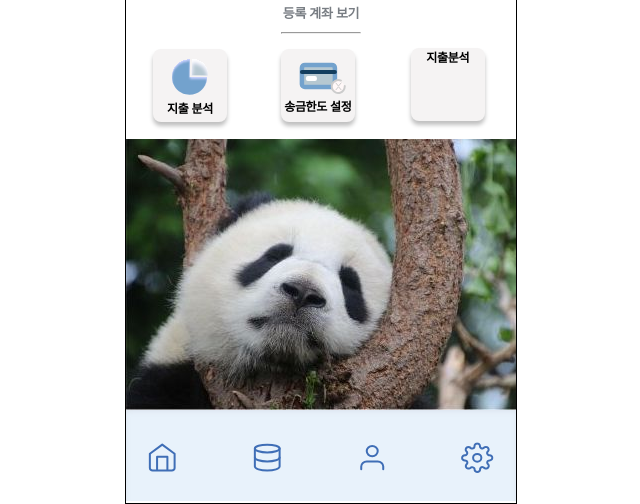
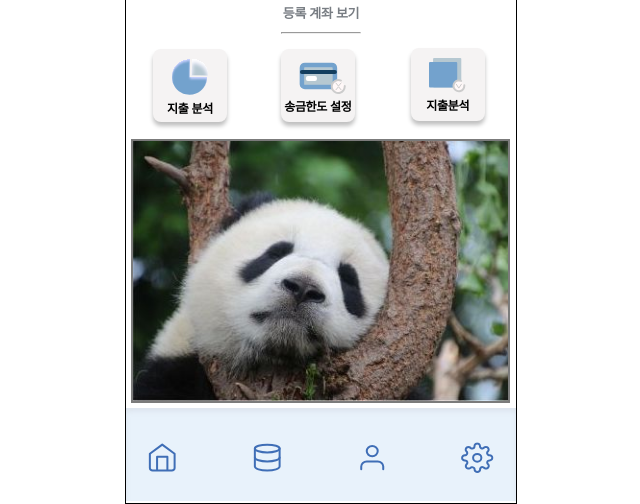
Before and after one commit to likelion4thhackathon/Frontend_4team, a plain HTML site: page Phone/phone.html in a window 1280 px wide. Shown: the part 342-846 px from the top of the page, without its empty margins (319-959 px from the left). Drawn offline with Linux system fonts and the light colour scheme; a web font is replaced by a local one.

Commit message:
feat: 레이아웃 수정 완료

```diff
--- a/Phone/phone.html
+++ b/Phone/phone.html
@@ -477,6 +477,12 @@
                 margin-left:25%;
                 margin-top:45%;
             }
+            img{
+                width:375px;
+                height:260px;
+                margin-left:5px;
+                border: 2px solid rgb(123, 123, 123)
+            }
         </style>
     </head>
     <body>
@@ -672,7 +678,16 @@
                     </div>
                     <div id="butoon3">
                         <div id="realbutton3">
-                            지출분석
+                            <svg class="centericon" xmlns="http://www.w3.org/2000/svg" width="37" height="35" viewBox="0 0 37 35" fill="none">
+                                <rect x="4.07599" width="28.2145" height="29.4912" rx="1" fill="#B6C8D1"/>
+                                <rect y="3.91602" width="28.2145" height="25.5752" rx="1" fill="#73A2CD"/>
+                                <path d="M35.3045 27.3121V27.8104C35.3038 28.9785 34.9256 30.115 34.2262 31.0505C33.5268 31.9861 32.5437 32.6705 31.4236 33.0017C30.3035 33.3329 29.1063 33.2931 28.0106 32.8883C26.915 32.4835 25.9795 31.7354 25.3437 30.7555C24.708 29.7756 24.406 28.6164 24.4829 27.4509C24.5597 26.2854 25.0113 25.1759 25.7702 24.288C26.5291 23.4 27.5547 22.7812 28.6941 22.5238C29.8334 22.2664 31.0254 22.3842 32.0924 22.8596" fill="#FFF8F8"/>
+                                <path d="M35.3045 27.3121V27.8104C35.3038 28.9785 34.9256 30.115 34.2262 31.0505C33.5268 31.9861 32.5437 32.6705 31.4236 33.0017C30.3035 33.3329 29.1063 33.2931 28.0106 32.8883C26.915 32.4835 25.9795 31.7354 25.3437 30.7555C24.708 29.7756 24.406 28.6164 24.4829 27.4509C24.5597 26.2854 25.0113 25.1759 25.7702 24.288C26.5291 23.4 27.5547 22.7812 28.6941 22.5238C29.8334 22.2664 31.0254 22.3842 32.0924 22.8596" stroke="#CCCCCC" stroke-width="2" stroke-linecap="round" stroke-linejoin="round"/>
+                                <path d="M32.4552 26.1494L29.7861 30.1104L27.3093 26.2813" stroke="#CCCCCC" stroke-linecap="round" stroke-linejoin="round"/>
+                              </svg>
+                            <div id="boxtext3">
+                                지출분석
+                            </div>
                         </div>
                     </div>
                 </div>
```
